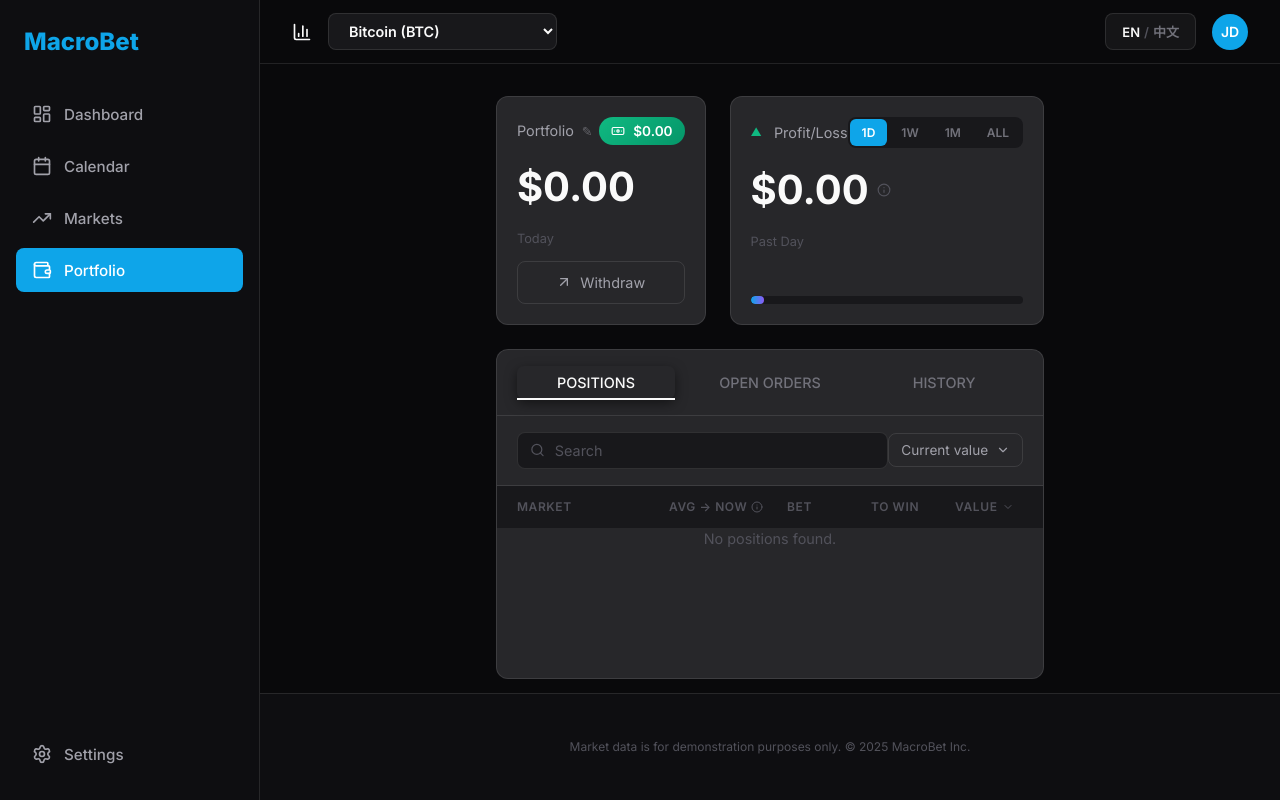
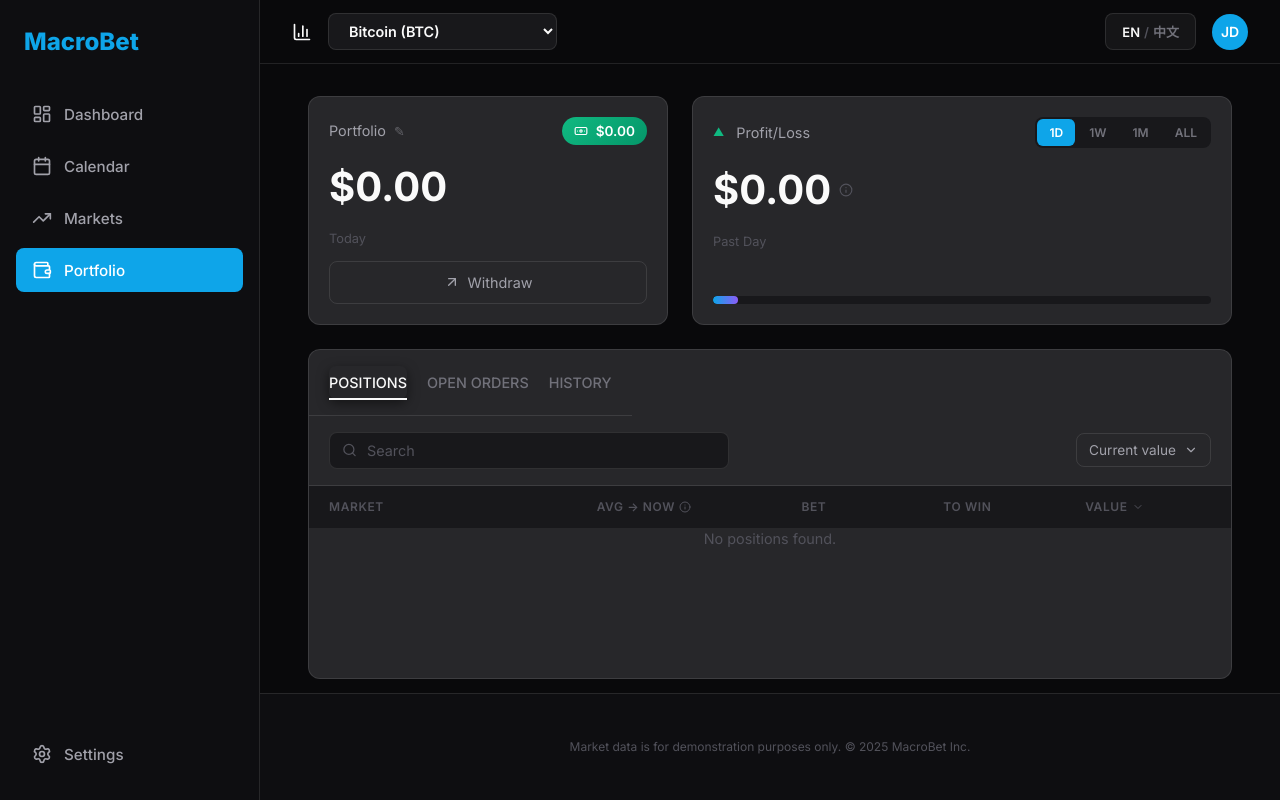
Before and after one commit to lbq110/MacroBet, a React (Vite) app in the folder frontend/: page / in a window 1280 px wide. Both pictures are taken after a click on the button "Portfolio". Built offline with nearby package versions, Linux system fonts and the light colour scheme.

Commit message:
Portfolio page: full width, tabs grouped left, no wrap

```diff
--- a/frontend/src/pages/Portfolio/Portfolio.css
+++ b/frontend/src/pages/Portfolio/Portfolio.css
@@ -2,8 +2,7 @@
     display: flex;
     flex-direction: column;
     gap: var(--space-6);
-    max-width: 1200px;
-    margin: 0 auto;
+    width: 100%;
 }
 
 /* Stats Row */
@@ -168,8 +167,8 @@
 }
 
 .positions-tabs {
-    display: flex;
-    gap: var(--space-4);
+    display: inline-flex;
+    gap: var(--space-5);
     padding: var(--space-4) var(--space-5);
     border-bottom: 1px solid var(--border-regular);
 }
@@ -184,6 +183,7 @@
     cursor: pointer;
     position: relative;
     transition: color 0.2s;
+    white-space: nowrap;
 }
 
 .positions-tabs .tab-btn.active {
```
